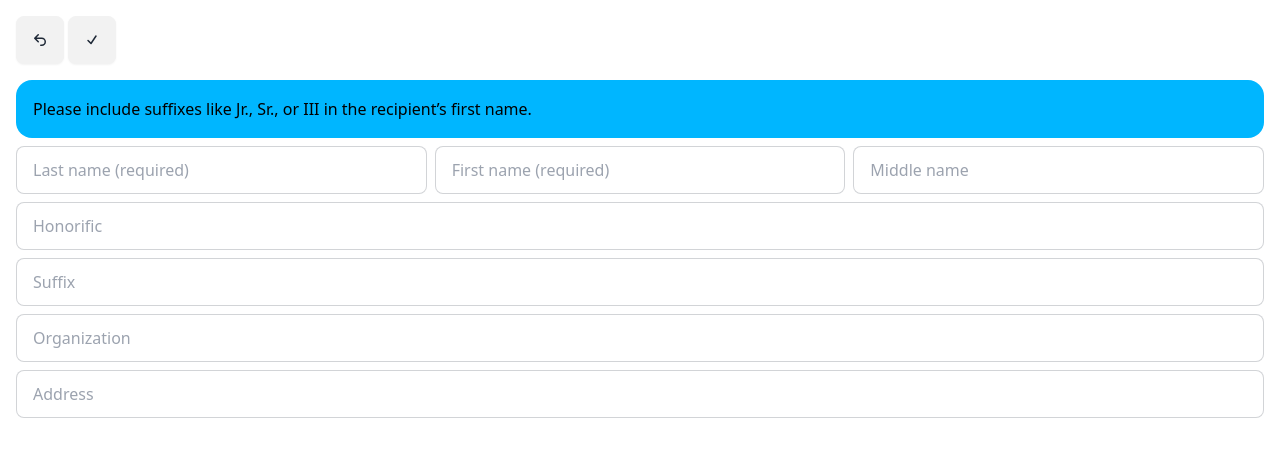
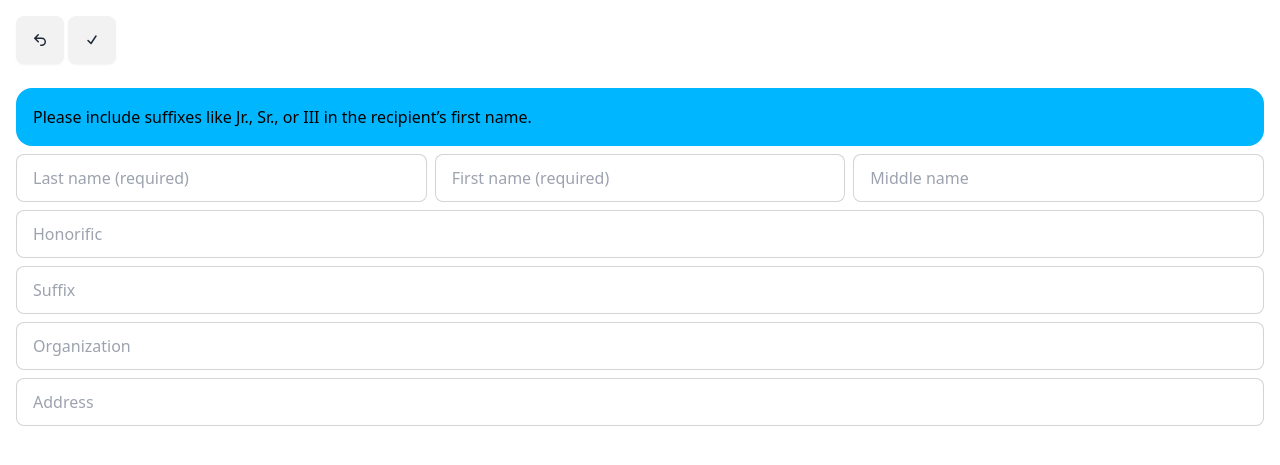
Before and after one commit to jaymandz/ecertify-cert-gen-poc, a Flask app: template templates/recipients/create-edit.html in a window 1280 px wide. Shown: the part 64-529 px from the top of the page. Run offline with Flask 3, Linux system fonts and the light colour scheme; the template is opened without the code that fills it, so the values that code supplies are empty; some libraries are stand-ins or nearby versions.

Commit message:
Moved an alert so that it looks better

```diff
--- a/templates/recipients/create-edit.html
+++ b/templates/recipients/create-edit.html
@@ -22,16 +22,15 @@
     </div>
 </div>
 
-<div class="alert alert-info" role="alert">
-    Please include suffixes like Jr., Sr., or III in the recipient&rsquo;s
-    first name.
-</div>
-
 <form action="{{ formActionUrl }}" class="flex flex-col space-y-2"
   id="recipientForm" method="post">
     {% if not recipient %}
     <input name="certificate_id" type="hidden" value="{{ certificate.id }}">
     {% endif %}
+    <div class="alert alert-info" role="alert">
+        Please include suffixes like Jr., Sr., or III in the recipient&rsquo;s
+        first name.
+    </div>
     <div class="gap-2 grid grid-cols-1 sm:grid-cols-3">
         <input required class="input input-bordered w-full" name="last_name"
           placeholder="Last name (required)"
```
